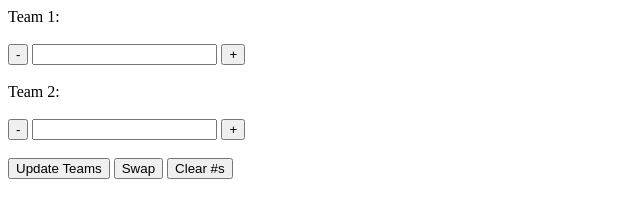
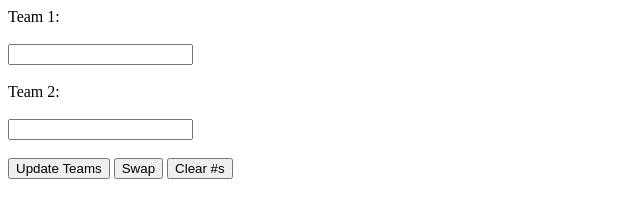
Before and after one commit to makermatic/Worlds_Manager, a website: page bundles/worlds_bundle/dashboard/matchup.html in a window 1280 px wide. Shown: the whole page, without its empty margins (0-640 px from the left). Drawn offline with Linux system fonts and the light colour scheme.

Commit message:
Update matchup.html

```diff
--- a/bundles/worlds_bundle/dashboard/matchup.html
+++ b/bundles/worlds_bundle/dashboard/matchup.html
@@ -13,9 +13,7 @@
     <br>
     <br>
 
-    <button onclick="subtractTeam1()">-</button>
     <input type="text" id="team1Name">
-    <button onclick="addTeam1()">+</button>
 
     <br>
     <br>
@@ -24,9 +22,8 @@
     <br>
     <br>
 
-    <button onclick="subtractTeam2()">-</button>
     <input type="text" id="team2Name">
-    <button onclick="addTeam2()">+</button>
+
     <br>
     <br>
 
```
